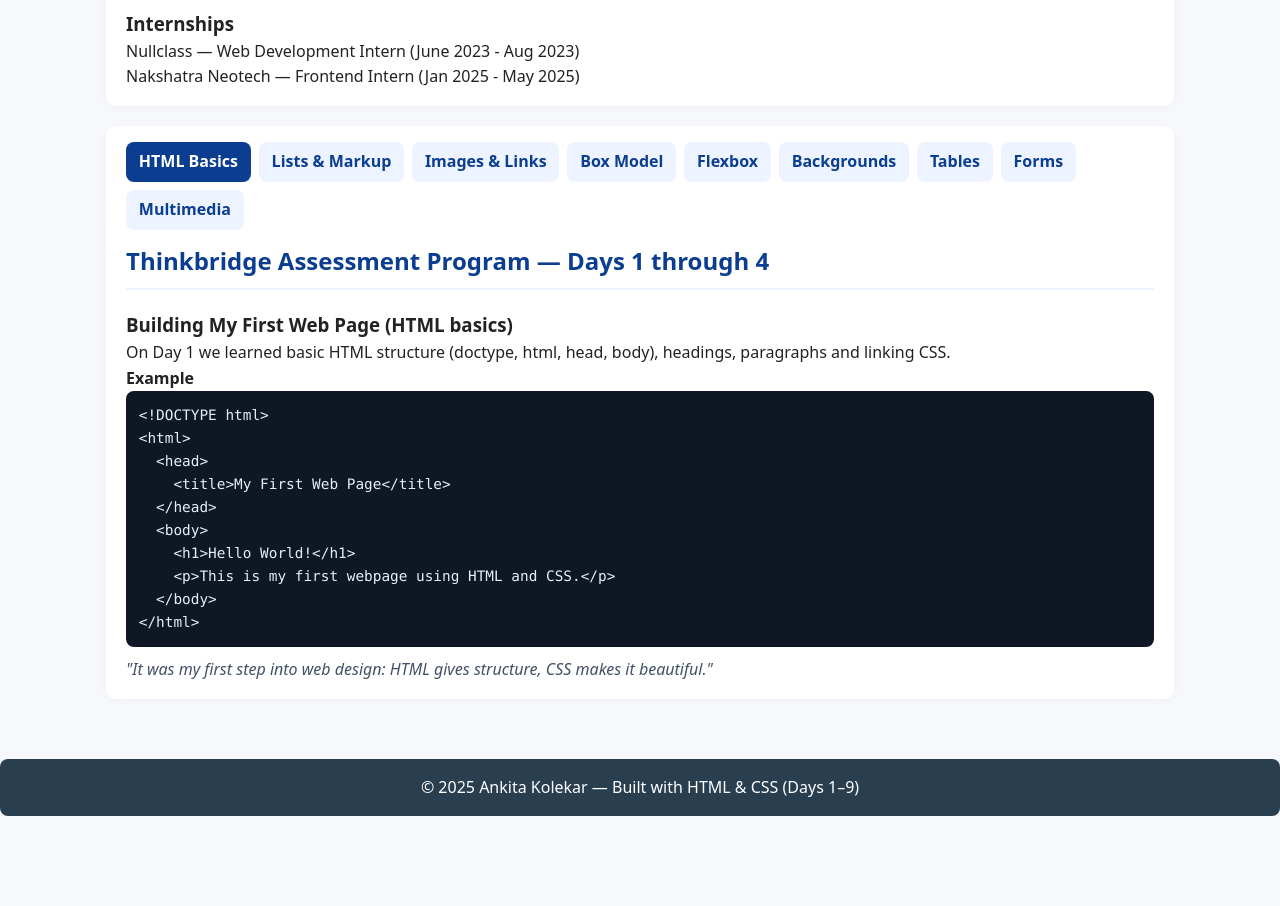
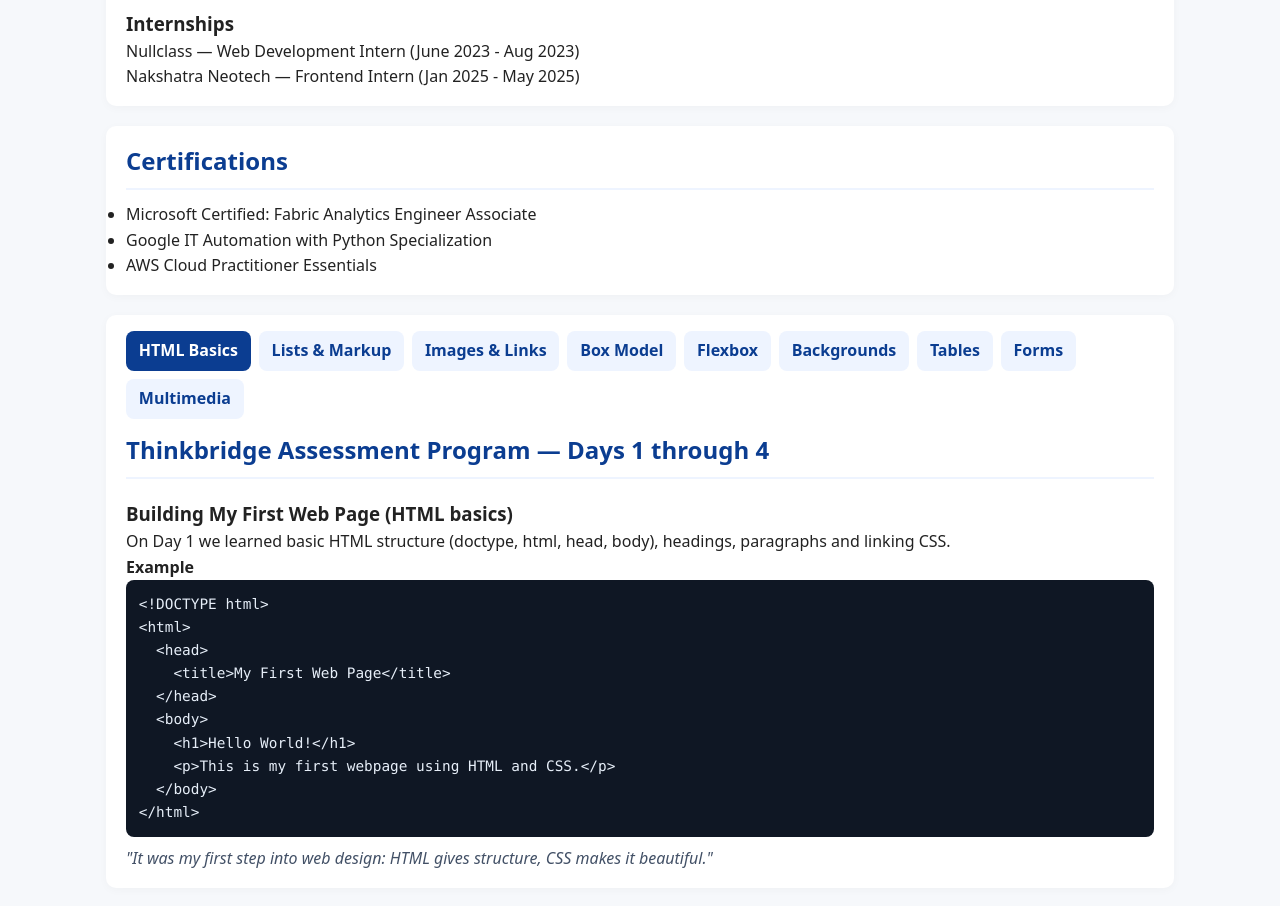
Before and after one commit to ankitakolekar/Task-completion, a plain HTML site: page Profile.html in a window 1280 px wide. Shown: the part 1063-1969 px from the top of the page. Before the commit the page ends 1879 px from the top, so only its background shows below. Drawn offline with Linux system fonts and the light colour scheme.

Commit message:
Update profile

```diff
--- a/Profile.html
+++ b/Profile.html
@@ -69,6 +69,15 @@
       </ol>
       <h3 style="margin-top:.75rem">Internships</h3>
       <p>Nullclass — Web Development Intern (June 2023 - Aug 2023)<br> Nakshatra Neotech — Frontend Intern (Jan 2025 - May 2025)</p>
+    </section>
+
+    <section id="certifications" class="card" aria-labelledby="certifications-heading">
+      <h2 id="certifications-heading">Certifications</h2>
+      <ul>
+        <li>Microsoft Certified: Fabric Analytics Engineer Associate</li>
+        <li>Google IT Automation with Python Specialization</li>
+        <li>AWS Cloud Practitioner Essentials</li>
+      </ul>
     </section>
 
     <section id="training" class="card" aria-labelledby="training-heading">
```
